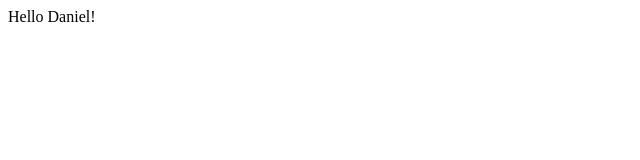
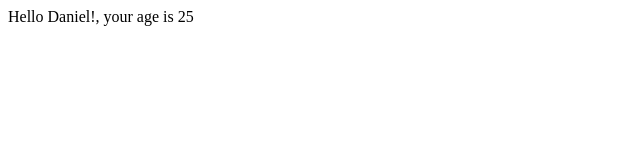
Before and after one commit to danielrobinson92/react-project, a React (Vite) app: page / in a window 1280 px wide. Shown: the top 160 px of the page, without its empty margins (0-640 px from the left). Built offline with nearby package versions, Linux system fonts and the light colour scheme.

Commit message:
Passing props in class component

```diff
--- a/src/App.jsx
+++ b/src/App.jsx
@@ -2,8 +2,8 @@ import { Component } from "react";
 
 class Hello extends Component{
   render(){
-    let {name} = this.props;
-    return <div>Hello {name}!</div>
+    let {name, age} = this.props;
+    return <div>Hello {name}!, your age is {age}</div>
   }
 }
 
@@ -11,7 +11,7 @@ class App extends Component{
   render() {
     return(
       <div>
-        <Hello name = "Daniel"/>
+        <Hello name = "Daniel" age = "25"/>
       </div>
     )
   }
```
